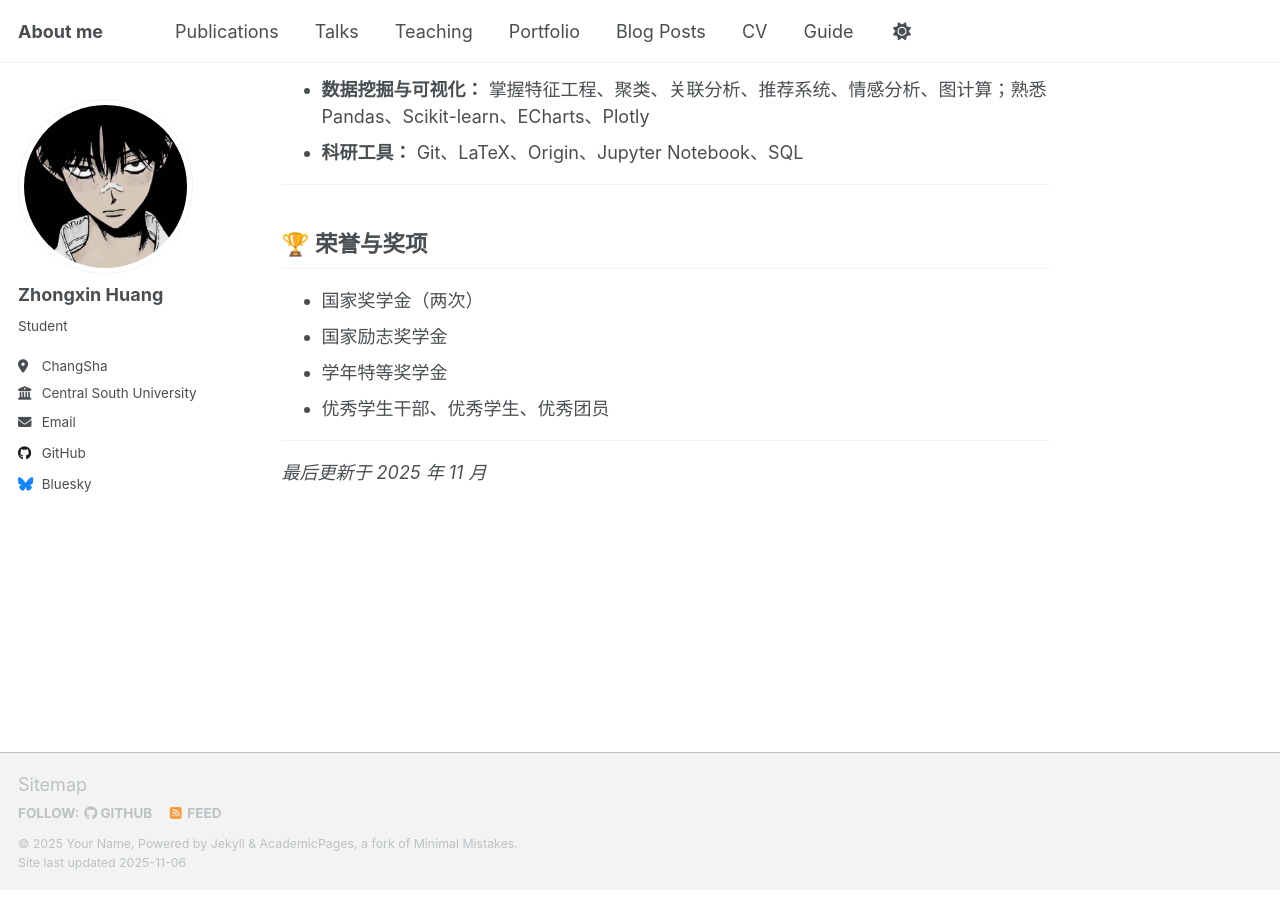
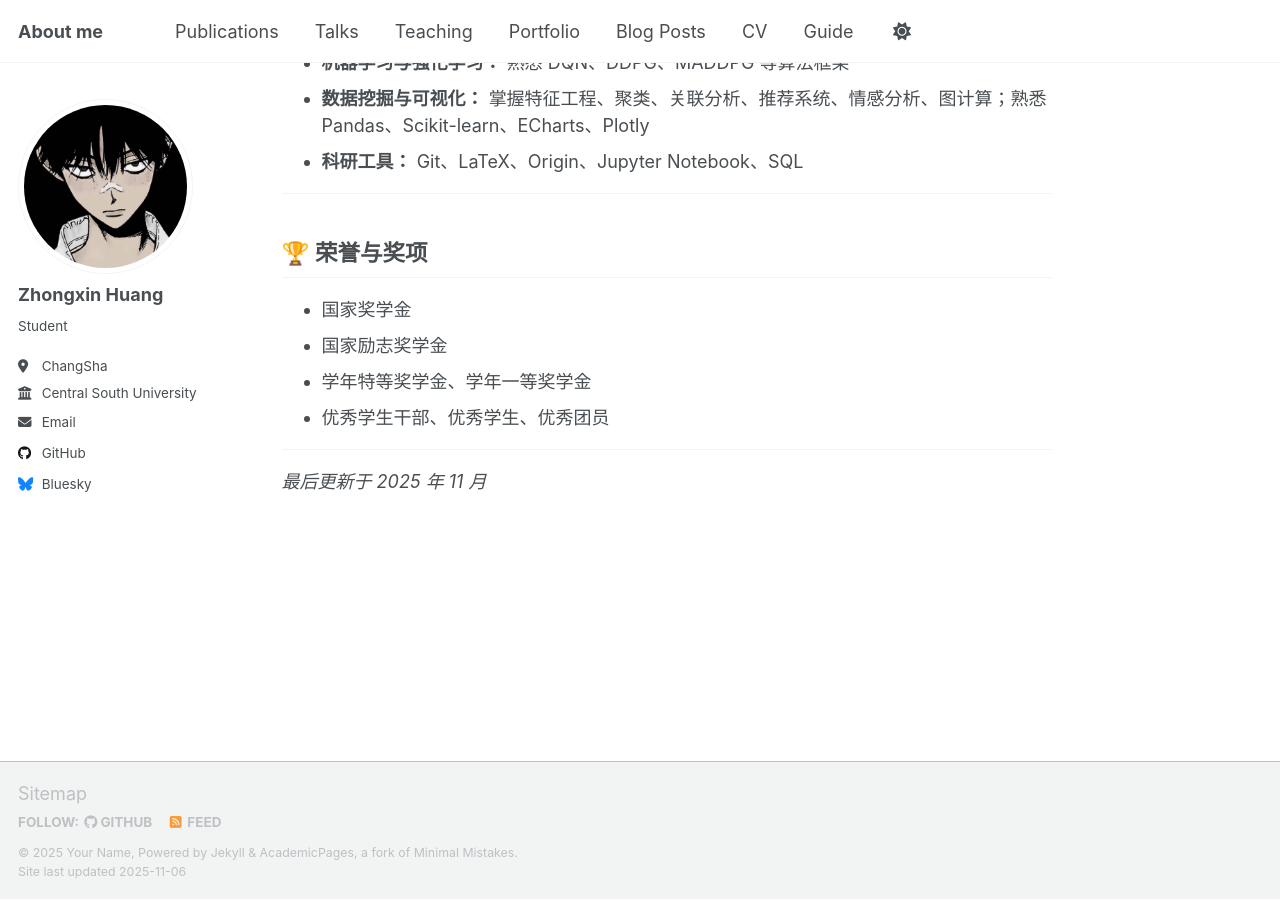
Before and after one commit to hzx0617/hzx0617.github.io, a Jekyll site: the page built from _pages/about.md, in a window 1280 px wide and 900 px high, scrolled down 2246 px. Built offline with Jekyll 4.4.1, drawn with Linux system fonts in a browser that asks for light colours; a script that is not in the unit is left out.

Commit message:
Update about.md

```diff
--- a/_pages/about.md
+++ b/_pages/about.md
@@ -83,9 +83,9 @@
 
 ## 🏆 荣誉与奖项
 
-- 国家奖学金（两次）
+- 国家奖学金
 - 国家励志奖学金
-- 学年特等奖学金
+- 学年特等奖学金、学年一等奖学金
 - 优秀学生干部、优秀学生、优秀团员
 
 ---
```
Also changed, not shown: other parts of _pages/about.md (+1 -1 lines).
